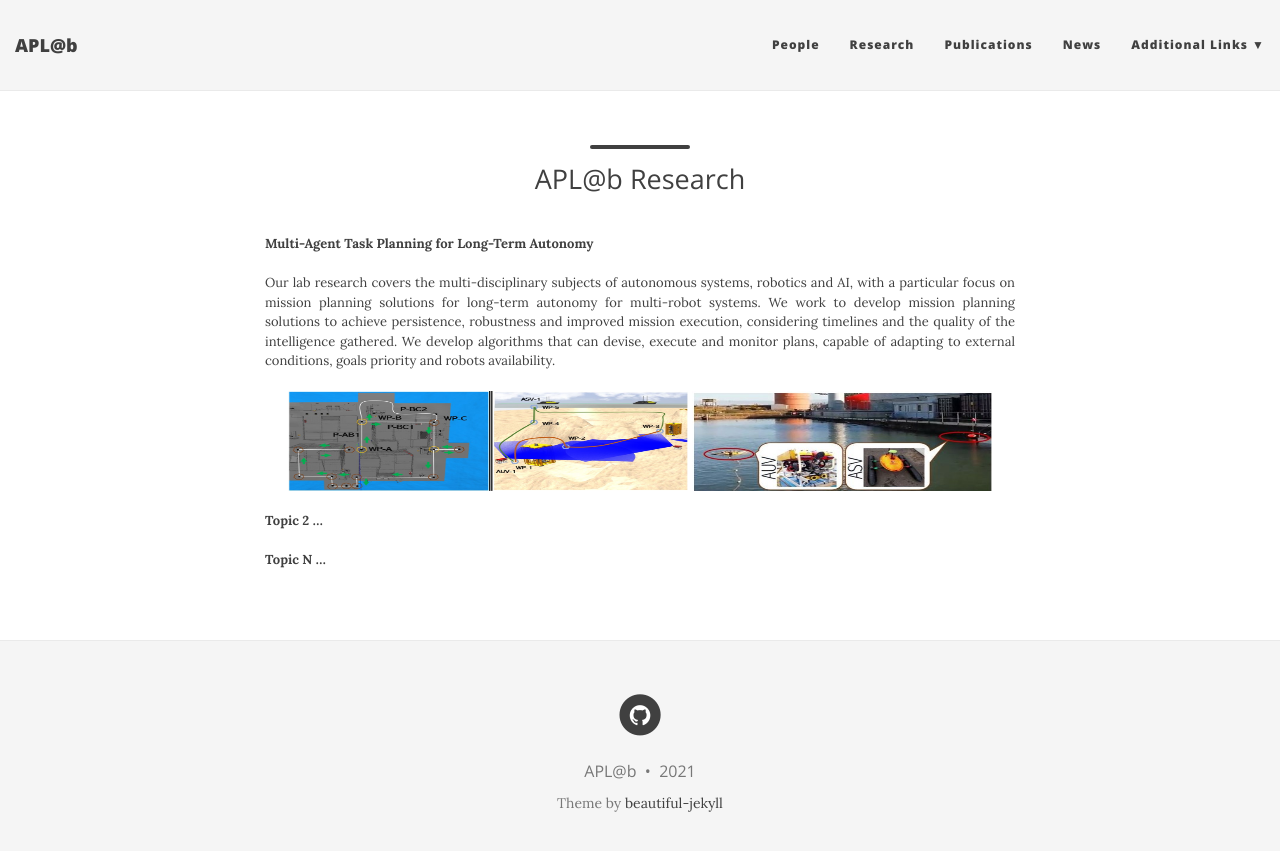
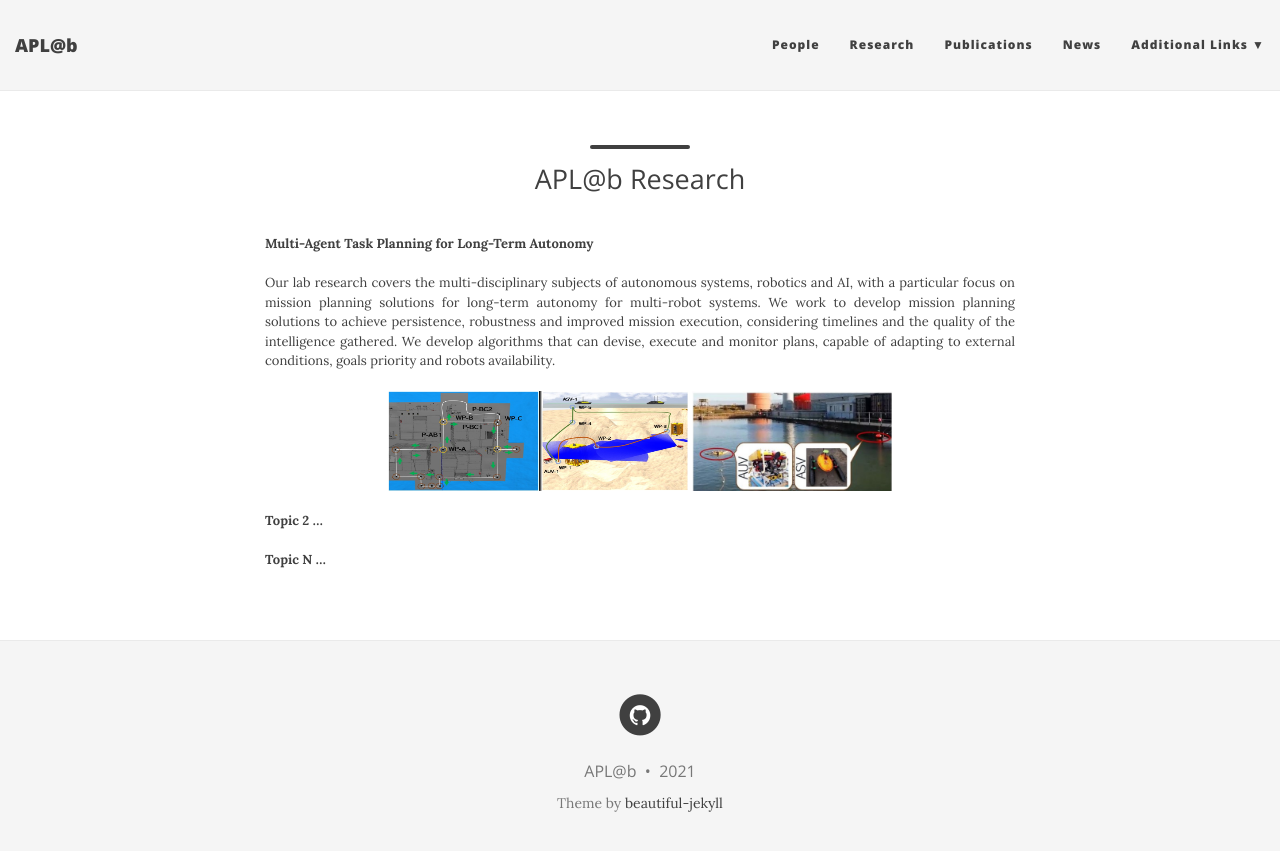
Before and after one commit to aplab2020/aplab2020.github.io, a Jekyll site: the page built from research.md, in a window 1280 px wide. Shown: the top 851 px of the page. Built offline with Jekyll 4.4.1, drawn with Linux system fonts in a browser that asks for light colours; nearby versions of some CDN libraries.

Commit message:
Update research.md

```diff
--- a/research.md
+++ b/research.md
@@ -11,7 +11,7 @@
 Our lab research covers the multi-disciplinary subjects of autonomous systems, robotics and AI, with a particular focus on mission planning solutions for long-term autonomy for multi-robot systems. We work to develop mission planning solutions  to achieve persistence, robustness and improved mission execution, considering timelines and the quality of the intelligence gathered. We develop algorithms that can devise, execute and monitor plans, capable of adapting to external conditions, goals priority and robots availability.
 </p>
 
-<p align="center"> <img src="/img/topic1.jpg" align="center" width="400" height="100">  <img src="/img/topic12.jpg" align="center" width="300" height="100"></p>
+<p align="center"> <img src="/img/topic1.jpg" align="center" width="300" height="100">  <img src="/img/topic12.jpg" align="center" width="200" height="100"></p>
 
 **Topic 2 ...**
 
```
